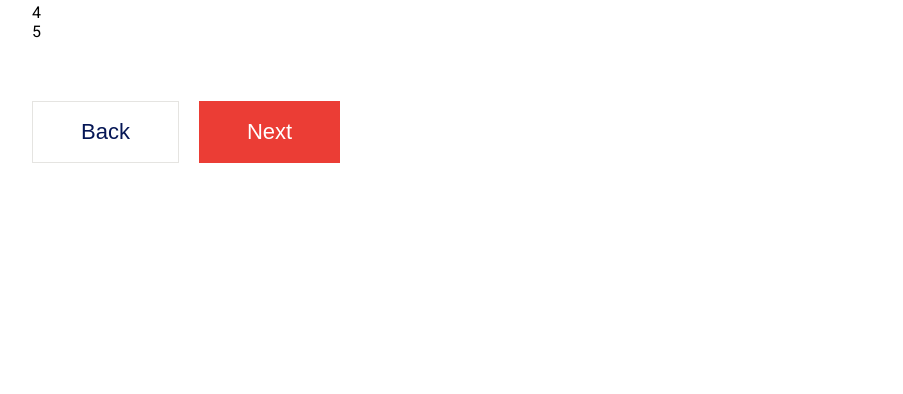
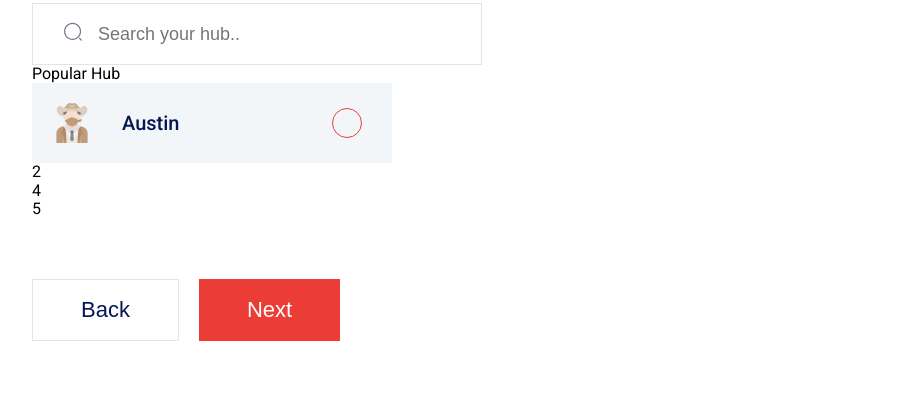
Before and after one commit to sauronin1910/sauronin1910-Templates.github.io, a website with bundled scripts: page app/main.html in a window 1280 px wide. Shown: the part 406-800 px from the top of the page, without its empty margins (168-1071 px from the left). Built offline with nearby package versions, Linux system fonts and the light colour scheme.

Commit message:
Update radio

```diff
--- a/app/main.html
+++ b/app/main.html
@@ -69,10 +69,11 @@
                 <div class="form__step">
                     <div class="section__title">Which Hub Are You In?</div>
                     <div class="section__text">We are active in major cities and we schedule meetings based on time
-                        zones. Let us know your home base./div>
+                        zones. Let us know your home base.</div>
                     </div>
+
                     <div class="form__input search__input ">
-                        <input type="text" class="input">
+                        <input type="text" class="input" placeholder="Search your hub..">
                         <div class="input__img">
                             <svg width="20" height="20" fill="none" xmlns="http://www.w3.org/2000/svg">
                                 <path
@@ -81,11 +82,28 @@
                             </svg>
                         </div>
                     </div>
+                    <div class="form__item">
+                        <div class="form__item-title">Popular Hub</div>
+                        <div class="radio__buttons">
+                            <label class="radion__item">
+                           <input type="radio" class="radio__input" name="radio" >
+                           <div class="fake"></div>
+                           <div class="img"><img src="./img/src/icon_png/radio_1_cowboy.png" alt="cowboy"></div>
+                           <div class="text">Austin</div>
+                           <div class="border"></div>
+
+                            </label>
+                        </div>
+                    </div>
+
+
+                    </div>
+
                     <div class="form__step">2</div>
                     <div class="form__step"></div>
                     <div class="form__step">4</div>
                     <div class="form__step">5</div>
-                </div>
+
 
                 <div class="step__buttons">
                     <button class="btn__outline button prev__step">Back</button>
--- a/app/scss/base/_reset.scss
+++ b/app/scss/base/_reset.scss
@@ -158,7 +158,7 @@ dd {
 input, textarea {
   padding: 0;
   margin: 0;
-  appearance: none;
+  // appearance: none;
   outline: none;
   color: inherit;
   border-radius: 0;
@@ -168,20 +168,20 @@ input, textarea {
 
   &::placeholder {
     font-size: inherit;
-    color: inherit;
+    // color: inherit;
   }
 
   &:focus, &:hover, &:active, &.focus-visible, &.focus-within {
-    appearance: none;
-    outline: none;
-    color: inherit;
+    // appearance: none;
+    // outline: none;
+    // color: inherit;
     border-radius: 0;
     box-shadow: none;
     border: none;
 
     &::placeholder {
       font-size: inherit;
-      color: inherit;
+      // color: inherit;
     }
   }
 
@@ -212,8 +212,8 @@ button, select, input, textarea, label {
   text-transform: unset;
   border: none;
   outline: none;
-  background: unset;
-  appearance: none;
+  // background: unset;
+  // appearance: none;
 }
 
 [type=button], [type=reset], [type=submit], button {
--- a/app/scss/blocks/_form.scss
+++ b/app/scss/blocks/_form.scss
@@ -1,12 +1,29 @@
 .steps {
     &__form {
-
     }
     &__numbers {
         display: flex;
         align-items: center;
         position: relative;
         max-width: 650px;
+        margin-bottom: 60px;
+    }
+}
+
+.form {
+    // form__step
+    &__step {
+    }
+    // form__input
+    &__input {
+        display: flex;
+        position: relative;
+        border: 1px solid $lightgray;
+        max-width: 450px;
+
+        &.search__input {
+            margin-top: 40px;
+        }
     }
 }
 .progress {
@@ -19,7 +36,6 @@
     z-index: -1;
 
     &__success {
-
     }
 }
 .step {
@@ -39,6 +55,27 @@
         margin-top: 60px;
         gap: 20px;
         display: flex;
-
     }
 }
+
+.input {
+    padding: 20px 20px 20px 65px;
+    width: 100%;
+    outline: none;
+    font-style: normal;
+    font-weight: 400;
+    font-size: 18px;
+    line-height: 20px;
+    color: $gray;
+
+    &:focus {
+        outline: 1px solid $red;
+    }
+    //Input__img
+    &__img {
+        position:absolute;
+        left: 30px;
+        top: 50%;
+        transform: translate(0,-50%);
+    }
+}
--- a/app/scss/blocks/_global.scss
+++ b/app/scss/blocks/_global.scss
@@ -47,24 +47,31 @@ body {
     }
 }
 
+.section {
+    //section__title
+    &__title {
+        font-style: normal;
+        font-weight: 500;
+        font-size: 50px;
+        line-height: 56px;
+        color: $blue;
+    }
+    // Section__text
+    &__text {
+        font-style: normal;
+        font-weight: 400;
+        font-size: 20px;
+        line-height: 22px;
+        color: $gray;
+        max-width: 600px;
+    }
+}
+
 main {
     padding: 40px 200px;
 }
 
-.form {
-    // form__step
-    &__step {
 
-    }
-    // form__input
-    &__input {
-
-        &.search__input {
-            margin-top: 40px;
-        }
-
-    }
-}
 .button {
 
 }
--- a/app/scss/blocks/_header.scss
+++ b/app/scss/blocks/_header.scss
@@ -21,23 +21,7 @@
     padding-bottom: 88px;
     display: flex;
 }
-.section {
-    //section__title
-    &__title {
-        font-style: normal;
-        font-weight: 500;
-        font-size: 50px;
-        line-height: 56px;
-        color: $blue;
-    }
-    &__text {
-        font-style: normal;
-        font-weight: 400;
-        font-size: 20px;
-        line-height: 22px;
-        color: $gray;
-    }
-}
+
 //header__btn
 .header__btn {
     margin-top: 40px;
--- /dev/null
+++ b/app/scss/blocks/_radio.scss
@@ -0,0 +1,57 @@
+.radion {
+    // .radion__item
+
+    &__item {
+        display: flex;
+        max-width: 360px;
+        padding: 20px;
+        background: $lightblue;
+        align-items: center;
+        position: relative;
+    }
+}
+
+.radio {
+    &__input {
+        display: none;
+
+        &:checked + .fake:after {
+            opacity: 1;
+        }
+    }
+}
+
+.fake {
+    width: 30px;
+    height: 30px;
+    border-radius: 100%;
+    border: 1px solid $red;
+    position: absolute;
+    right: 30px;
+    top: 50%;
+    transform: translate(0, -50%);
+    &:after {
+        position: absolute;
+        content: "";
+        width: 20px;
+        height: 20px;
+        background: $red;
+        border-radius: 100%;
+        top: 50%;
+        left: 50%;
+        transform: translate(-50%, -50%);
+        opacity: 0;
+    }
+}
+.text {
+    font-style: normal;
+    font-weight: 500;
+    font-size: 20px;
+    line-height: 22px;
+    margin-left: 30px;
+    color: $blue;
+}
+.img {
+}
+.border {
+}
--- a/app/scss/style.scss
+++ b/app/scss/style.scss
@@ -1,12 +1,19 @@
+// base
+
+// variable
+@import 'base/var';
 // reset
 @import 'base/reset.scss';
-// variable
-@import 'base/var';
 // mixins
 @import 'base/mixins';
+
+// blocks
+
 // global
 @import 'blocks/global';
 // header
 @import 'blocks/header';
 // Form
 @import 'blocks/form';
+// Radio
+@import 'blocks/radio';
```
Also changed, not shown: app/css/style.min.css, app/img/dest/icon_png/cowboy.png (added), app/img/dest/icon_png/radio_1_cowboy.png (added), app/img/src/icon_png/radio_1_cowboy.png (added), 1 other file.
